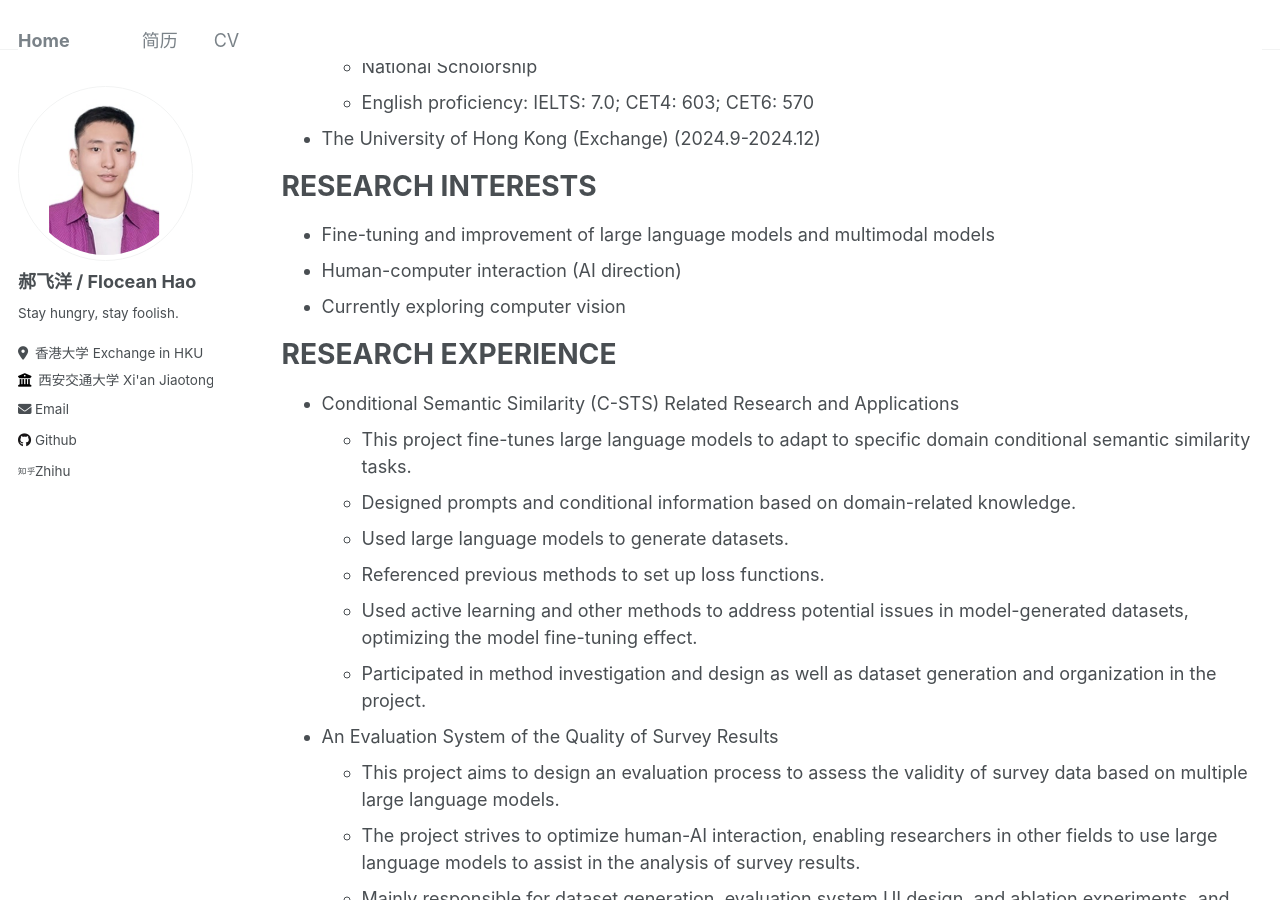
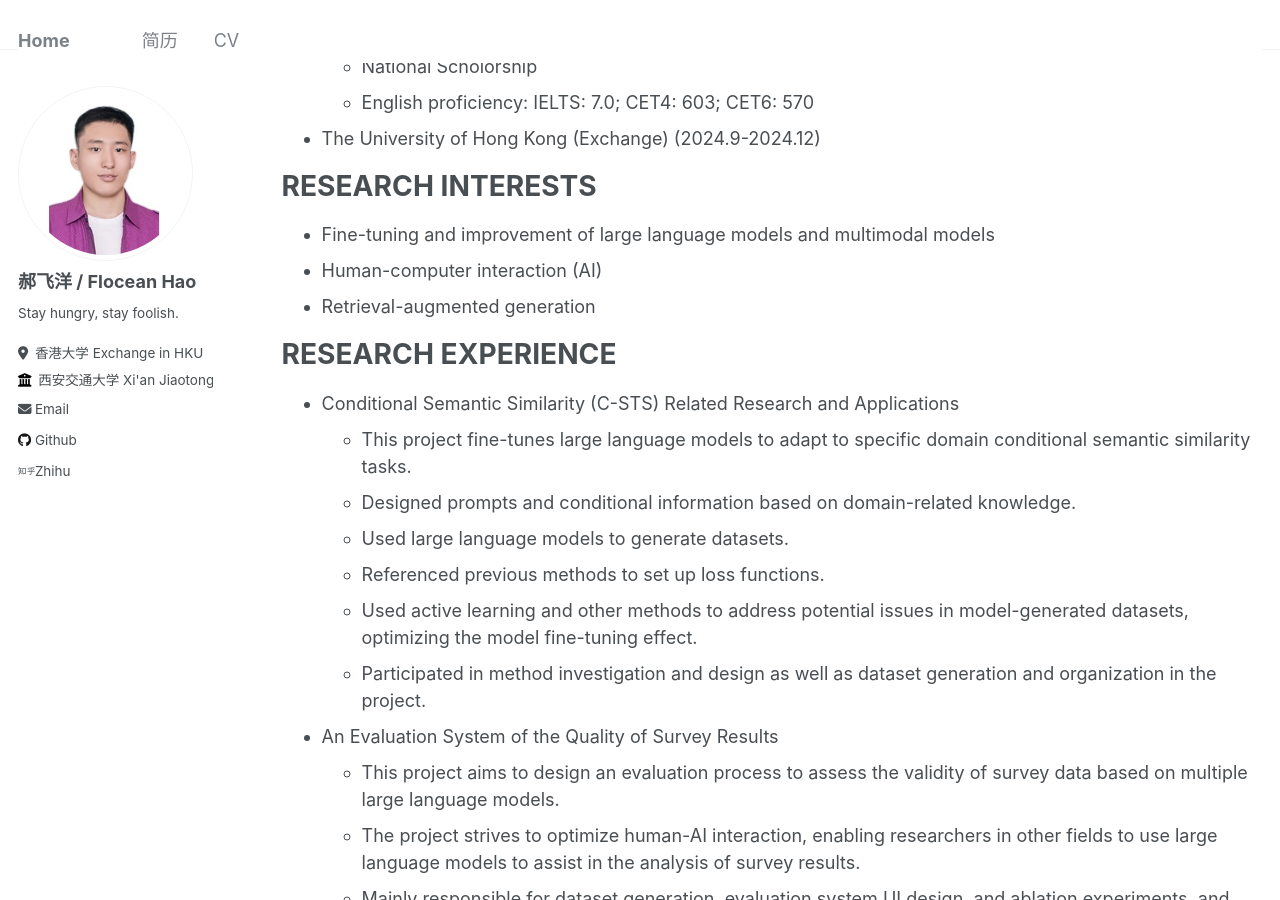
Before and after one commit to HungryFlo/HungryFlo.github.io, a Jekyll site: the page built from _pages/cv_en.md, in a window 1280 px wide and 900 px high, scrolled down 424 px. Built offline with Jekyll 4.4.1, drawn with Linux system fonts in a browser that asks for light colours.

Commit message:
merge the branches

```diff
--- a/_pages/cv_en.md
+++ b/_pages/cv_en.md
@@ -32,8 +32,8 @@ RESEARCH INTERESTS
 ======
 
 * Fine-tuning and improvement of large language models and multimodal models
-* Human-computer interaction (AI direction)
-* Currently exploring computer vision
+* Human-computer interaction (AI)
+* Retrieval-augmented generation
 
 RESEARCH EXPERIENCE
 ======
```
Also changed, not shown: _pages/cv.md (+1 -1 lines).
